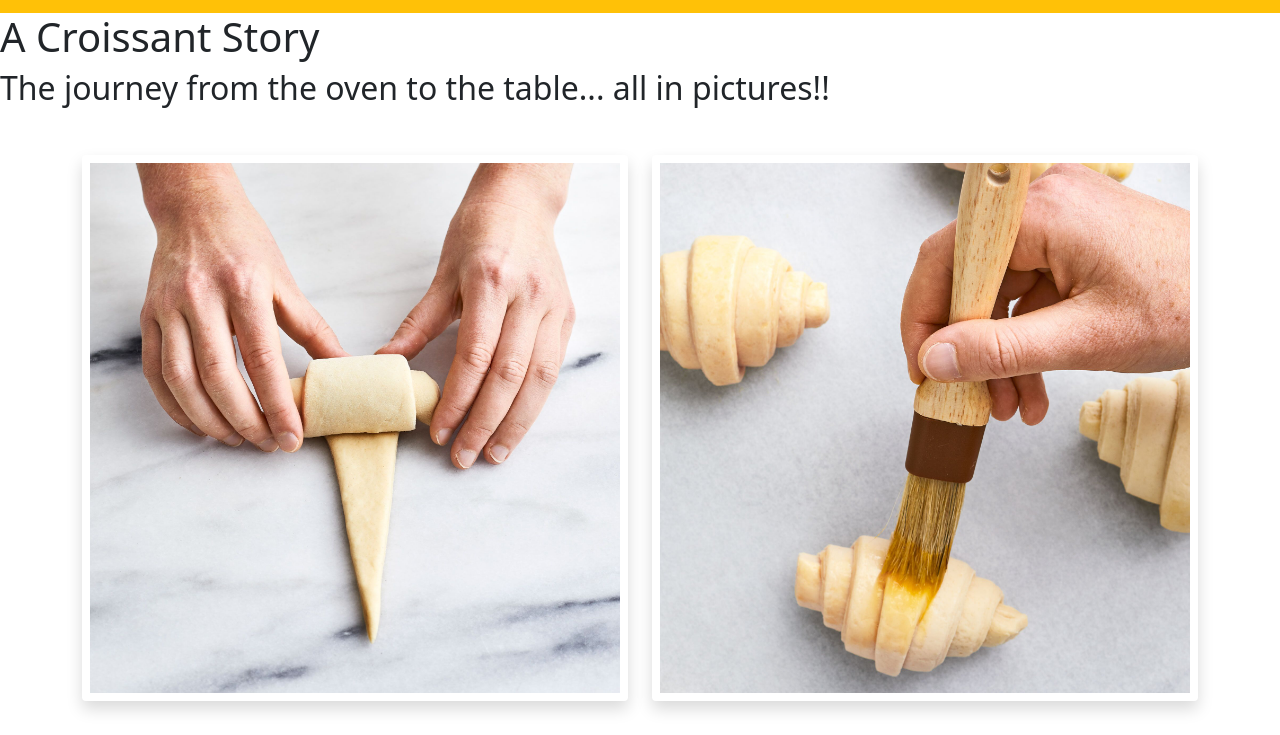
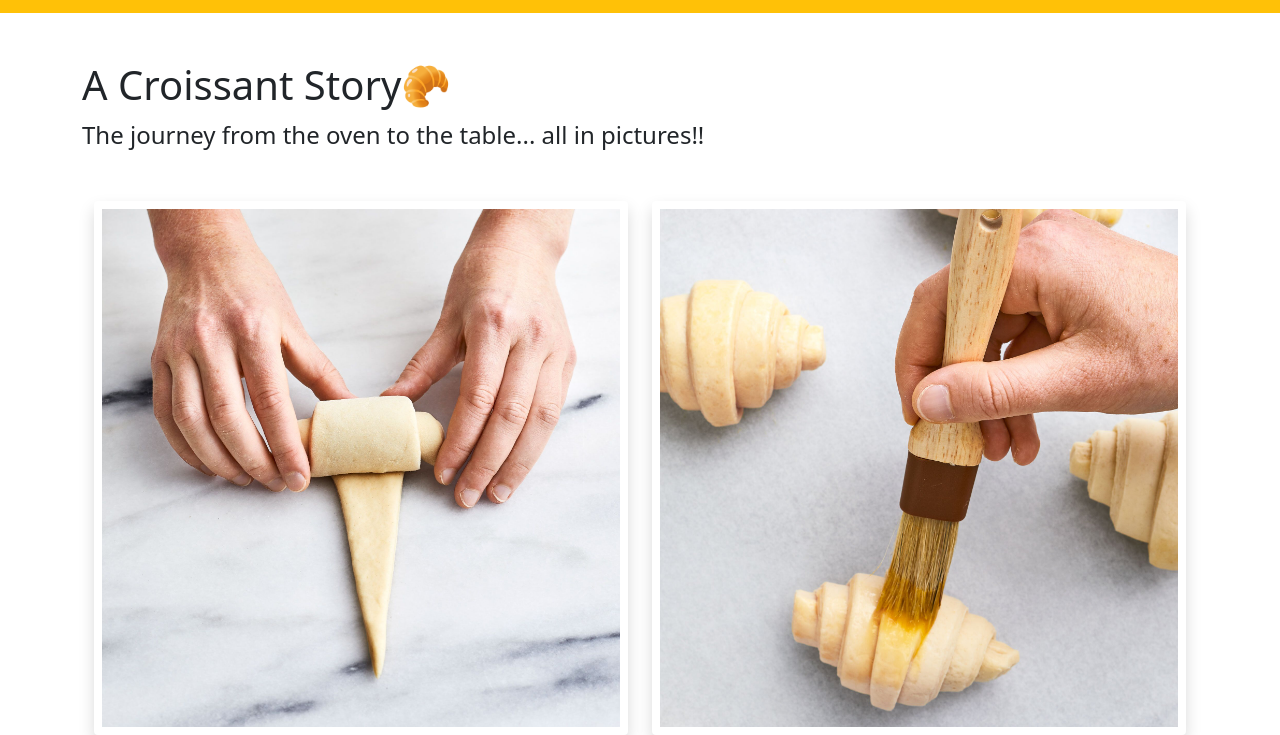
Before and after one commit to ilenia-n/Croissant, a plain HTML site: page photo.html in a window 1280 px wide. Shown: the part 65-800 px from the top of the page. Drawn offline with nearby package versions, Linux system fonts and the light colour scheme.

Commit message:
Updated Gallery page

```diff
--- a/photo.html
+++ b/photo.html
@@ -32,10 +32,10 @@
           </div>
         </div>
       </nav>
-
-    <h1>A Croissant Story</h1>
-    <h2>The journey from the oven to the table... all in pictures!! </h2>
-    <div class="container mt-5">
+<div class="container mt-5">
+    <h1>A Croissant Story🥐</h1>
+    <p class="fs-4 text">The journey from the oven to the table... all in pictures!! </p>
+    <div class="container mt-5 mb-5">
         <div class="row">
             <div class="col-md-6">
                 <img class="img-fluid rounded shadow p-2" src="/images/pastry.jpeg" alt="Rolling the pastry">
@@ -55,7 +55,9 @@
             </div>
 
     </div>
+</div>
 
+<p class="footer">This is a SheCodes Workshop challenge</p>
 
 </body>
 </html>
```
